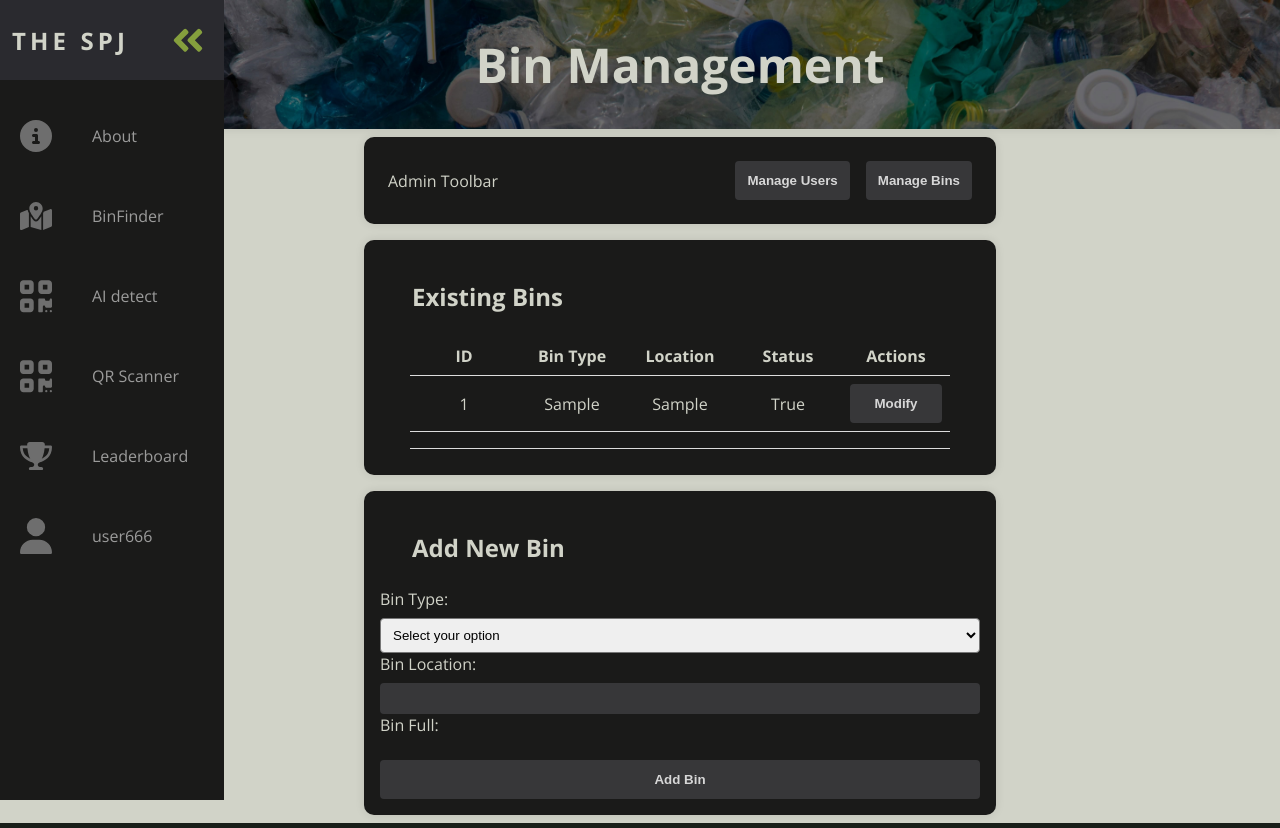
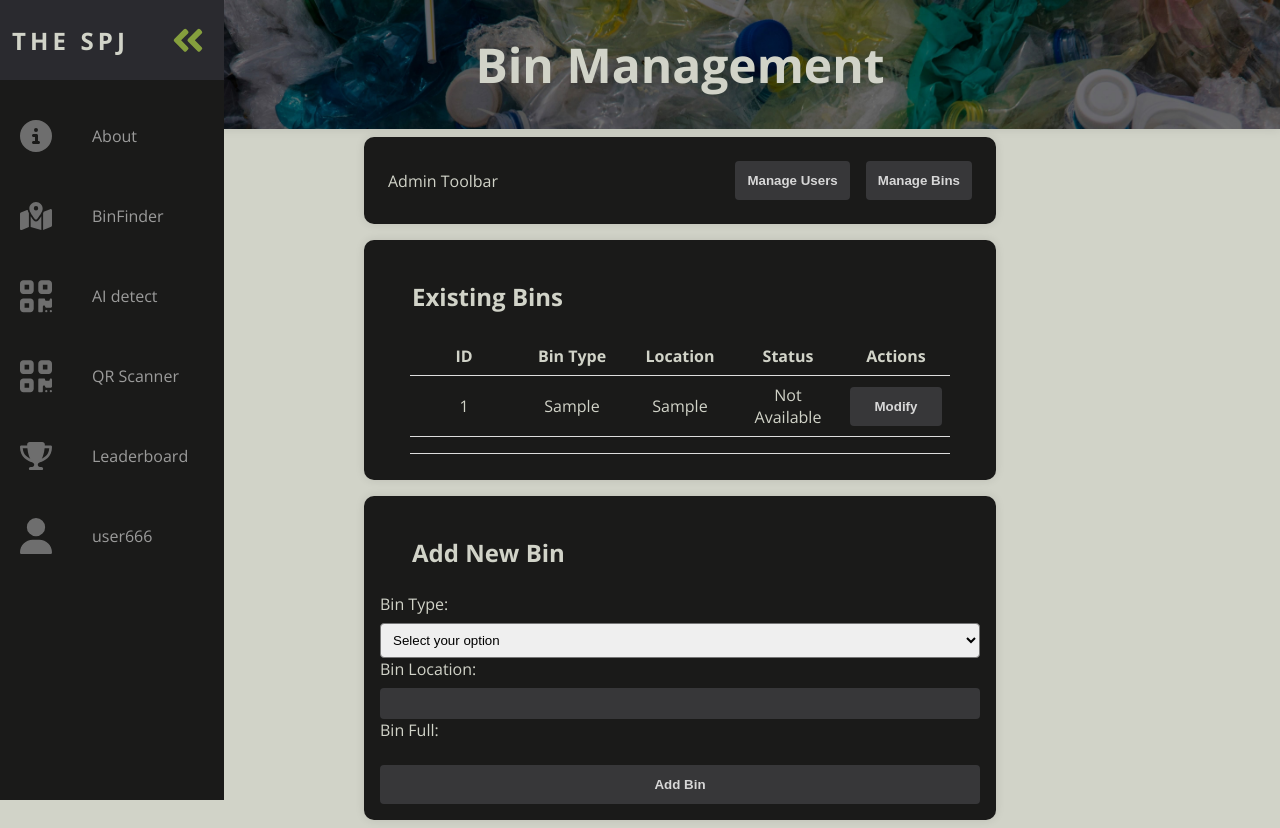
Before and after one commit to medex256/BinDesignWebApp, a Flask app: page /manage_bins in a window 1280 px wide. Run offline with Flask 3, Linux system fonts and the light colour scheme; a user stored in the database is signed in; tables that the repository leaves empty hold one stand-in row (values such as "Sample post").

Commit message:
changed name

```diff
--- a/templates/manage_bins.html
+++ b/templates/manage_bins.html
@@ -58,7 +58,13 @@
                         <td>{{ bin.bin_id }}</td>
                         <td>{{ bin.bin_type }}</td>
                         <td>{{ bin.bin_location }}</td>
-                        <td>{{bin.bin_full}}</td>
+                        <td>
+                            {% if bin.bin_full %}
+                                Not Available
+                            {% else %}
+                                Available
+                            {% endif %}
+                        </td>
                         <td>
                             <button class="modify-btn" onclick="toggleAllEditForms('{{ bin.bin_id }}')">Modify</button>
                         </td>
```
